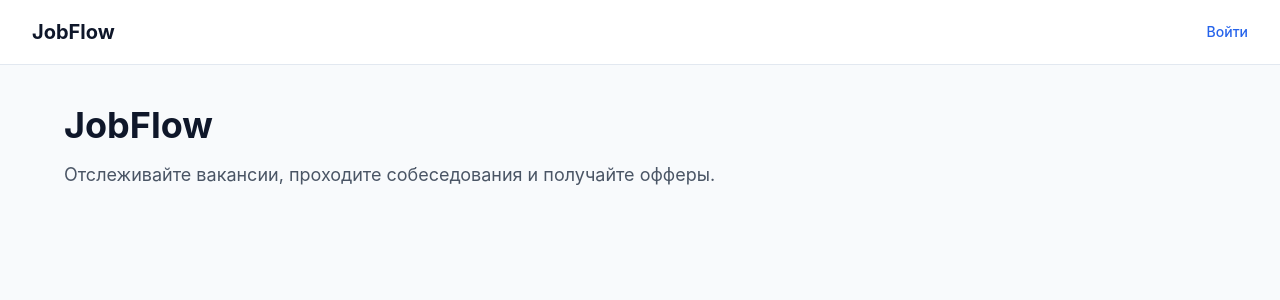
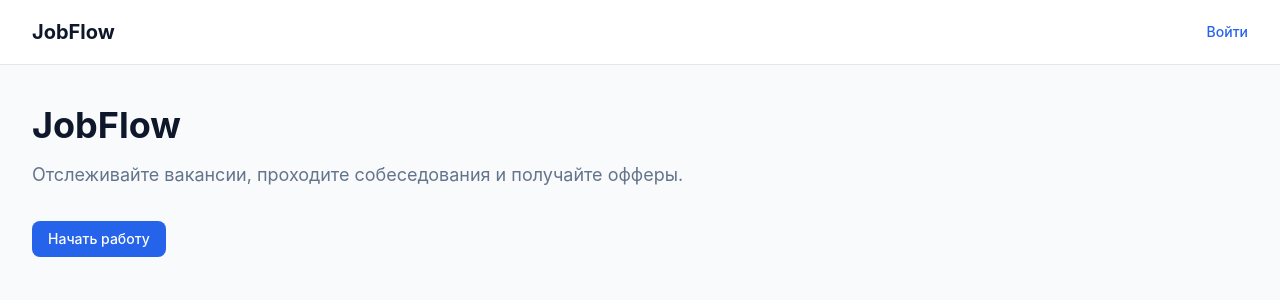
Before and after one commit to ExGules/JobFlow, a React (Vite) app: page / in a window 1280 px wide. Shown: the top 300 px of the page. Built offline with nearby package versions, Linux system fonts and the light colour scheme.

Commit message:
добавил кнопку

```diff
--- a/src/pages/landing/index.tsx
+++ b/src/pages/landing/index.tsx
@@ -1,16 +1,20 @@
-import { Container } from "@/shared/ui/container";
+import { Button } from "@/shared/ui/button";
 import { PageLayout } from "@/shared/ui/page-layout";
 
 export const LandingPage = () => {
   return (
     <PageLayout>
-      <Container>
-        <h1 className="text-4xl font-bold">JobFlow</h1>
+      <h1 className="text-4xl font-bold">
+        JobFlow
+      </h1>
 
-        <p className="mt-4 text-lg text-gray-600">
-          Отслеживайте вакансии, проходите собеседования и получайте офферы.
-        </p>
-      </Container>
+      <p className="mt-4 text-lg text-[var(--color-text-secondary)]">
+        Отслеживайте вакансии, проходите собеседования и получайте офферы.
+      </p>
+
+      <Button className="mt-8">
+        Начать работу
+      </Button>
     </PageLayout>
   );
 };
--- /dev/null
+++ b/src/shared/ui/button/index.tsx
@@ -0,0 +1,40 @@
+import type { ButtonHTMLAttributes } from "react";
+import { clsx } from "clsx";
+
+type ButtonProps = ButtonHTMLAttributes<HTMLButtonElement>;
+
+export const Button = ({
+  className,
+  children,
+  ...props
+}: ButtonProps) => {
+  return (
+    <button
+      className={clsx(
+        `
+        inline-flex
+        items-center
+        justify-center
+        rounded-lg
+        px-4
+        py-2
+        text-sm
+        font-medium
+        transition-colors
+
+        bg-[var(--color-primary)]
+        text-white
+
+        hover:bg-[var(--color-primary-hover)]
+
+        disabled:cursor-not-allowed
+        disabled:opacity-50
+        `,
+        className
+      )}
+      {...props}
+    >
+      {children}
+    </button>
+  );
+};
```
